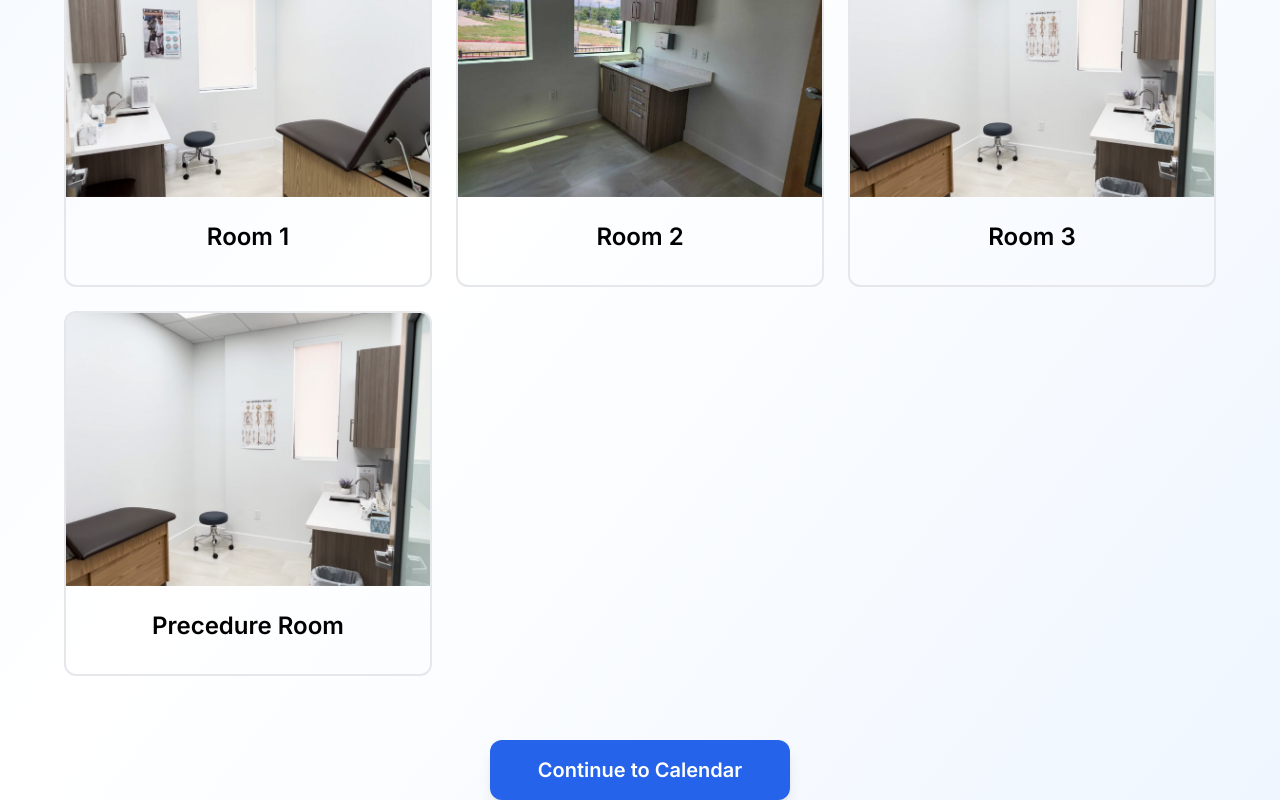
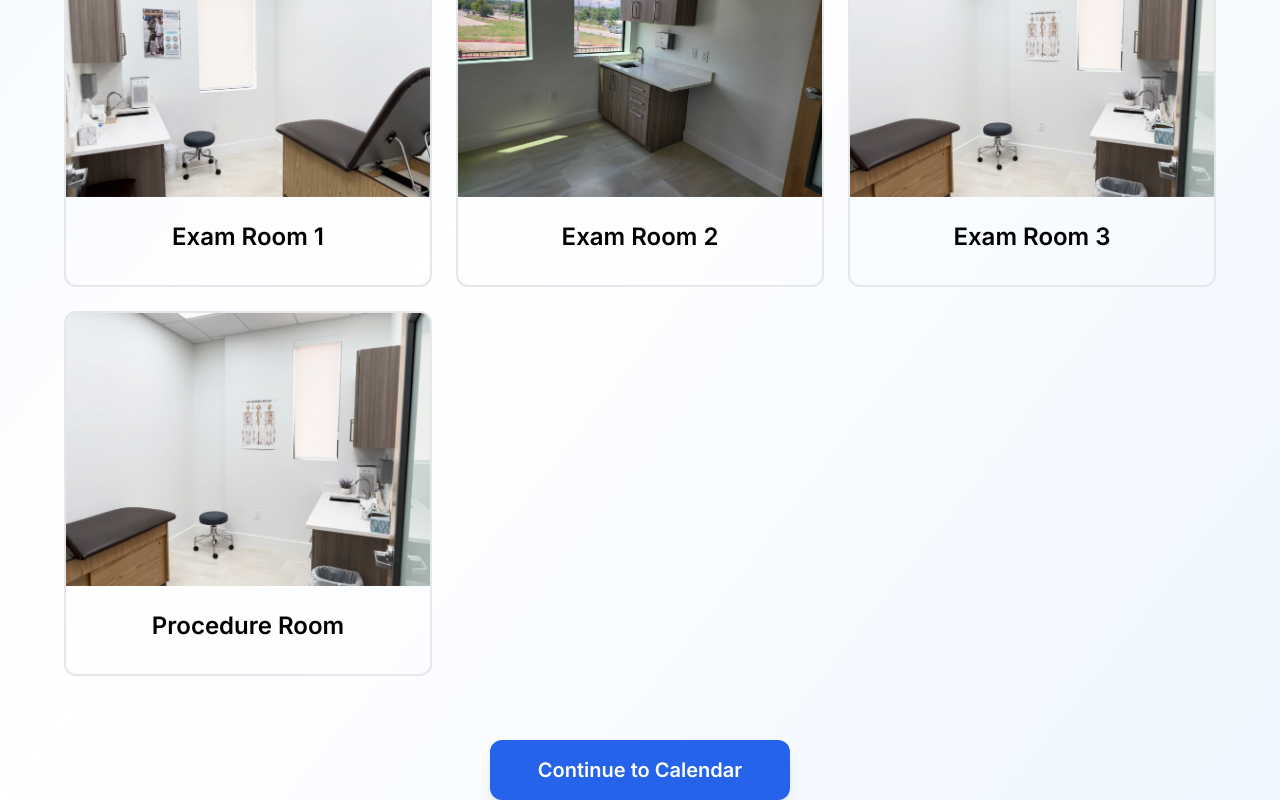
Before and after one commit to fizza-0909/Hire-a-clinic-Booking-System, a Next.js app: page /booking in a window 1280 px wide. Shown: the part 813-1613 px from the top of the page. Built offline with nearby package versions, Linux system fonts and the light colour scheme; no server answers; sample sign-in values are in the browser's storage.

Commit message:
fix: fix wording

```diff
--- a/src/app/booking/page.tsx
+++ b/src/app/booking/page.tsx
@@ -25,7 +25,7 @@ const BookingOptions = () => {
     const [rooms, setRooms] = useState<Room[]>([
         {
             id: 1,
-            name: 'Room 1',
+            name: 'Exam Room 1',
             image: '/images/room1.png',
             description: 'Spacious consultation room with modern medical equipment',
             selected: false,
@@ -33,7 +33,7 @@ const BookingOptions = () => {
         },
         {
             id: 2,
-            name: 'Room 2',
+            name: 'Exam Room 2',
             image: '/images/room2.png',
             description: 'fghlkjfhkfj',
             selected: false,
@@ -41,7 +41,7 @@ const BookingOptions = () => {
         },
         {
             id: 3,
-            name: 'Room 3',
+            name: 'Exam Room 3',
             image: '/images/room3.png',
             description: 'Private consultation space with state-of-the-art facilities',
             selected: false,
@@ -49,7 +49,7 @@ const BookingOptions = () => {
         },
         {
             id: 4,
-            name: 'Precedure Room',
+            name: 'Procedure Room',
             image: '/images/room3.png',
             description: 'Private consultation space with state-of-the-art facilities',
             selected: false,
```
